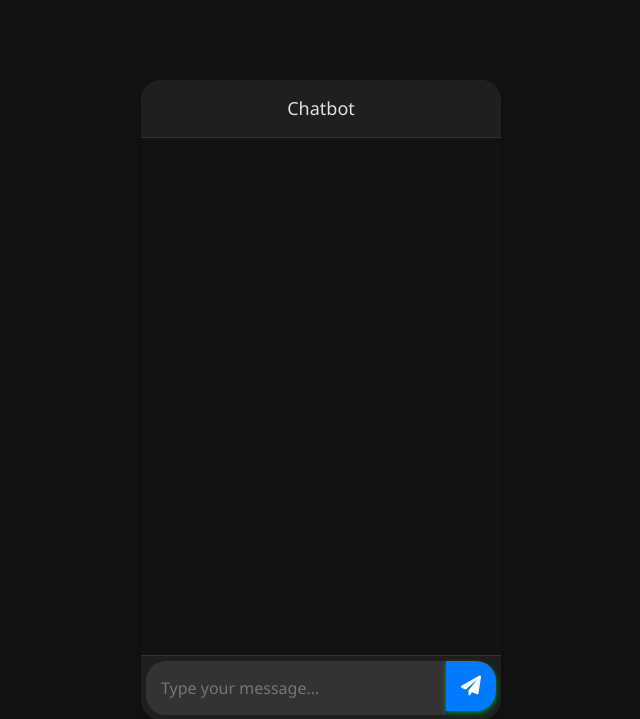
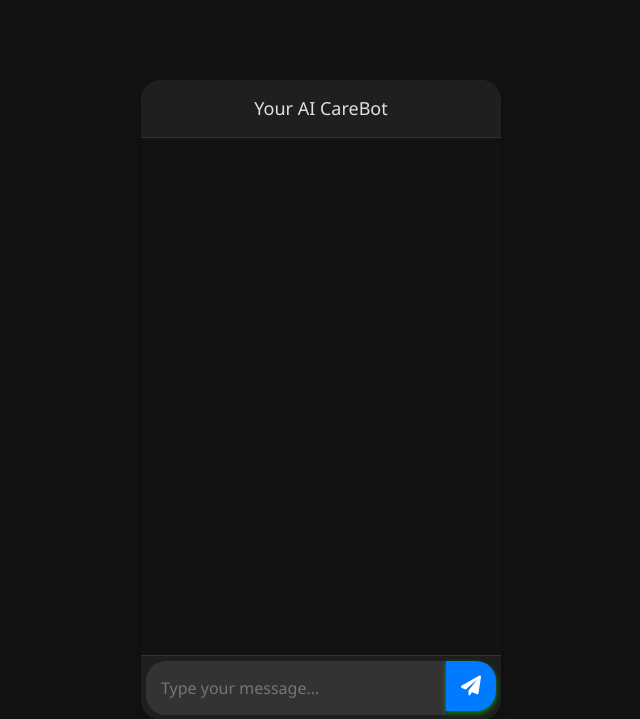
Before and after one commit to ShahbazShaddy/SepsisGuard-AI, a Flask app: page /chatbot in a window 1280 px wide. Shown: the top 719 px of the page, without its empty margins (319-959 px from the left). Run offline with Flask 3, Linux system fonts and the light colour scheme; some libraries are stand-ins or nearby versions.

Commit message:
Doployement

```diff
--- a/templates/chatbot.html
+++ b/templates/chatbot.html
@@ -161,7 +161,7 @@
 </head>
 <body>
     <div id="chatbot">
-        <div id="header">Chatbot</div>
+        <div id="header">Your AI CareBot</div>
         <div id="messages">
             <!-- Chat messages will appear here -->
         </div>
```
